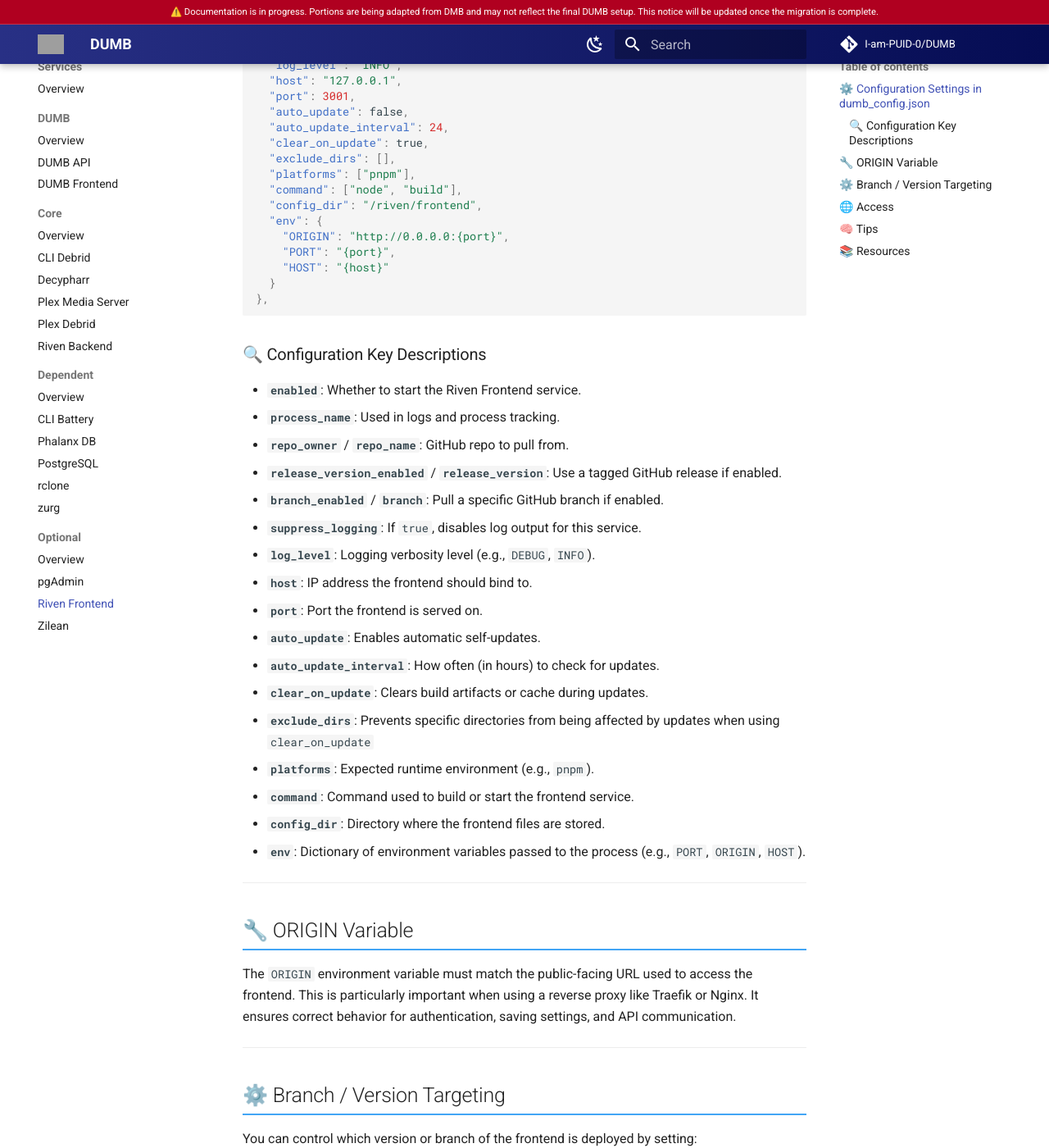
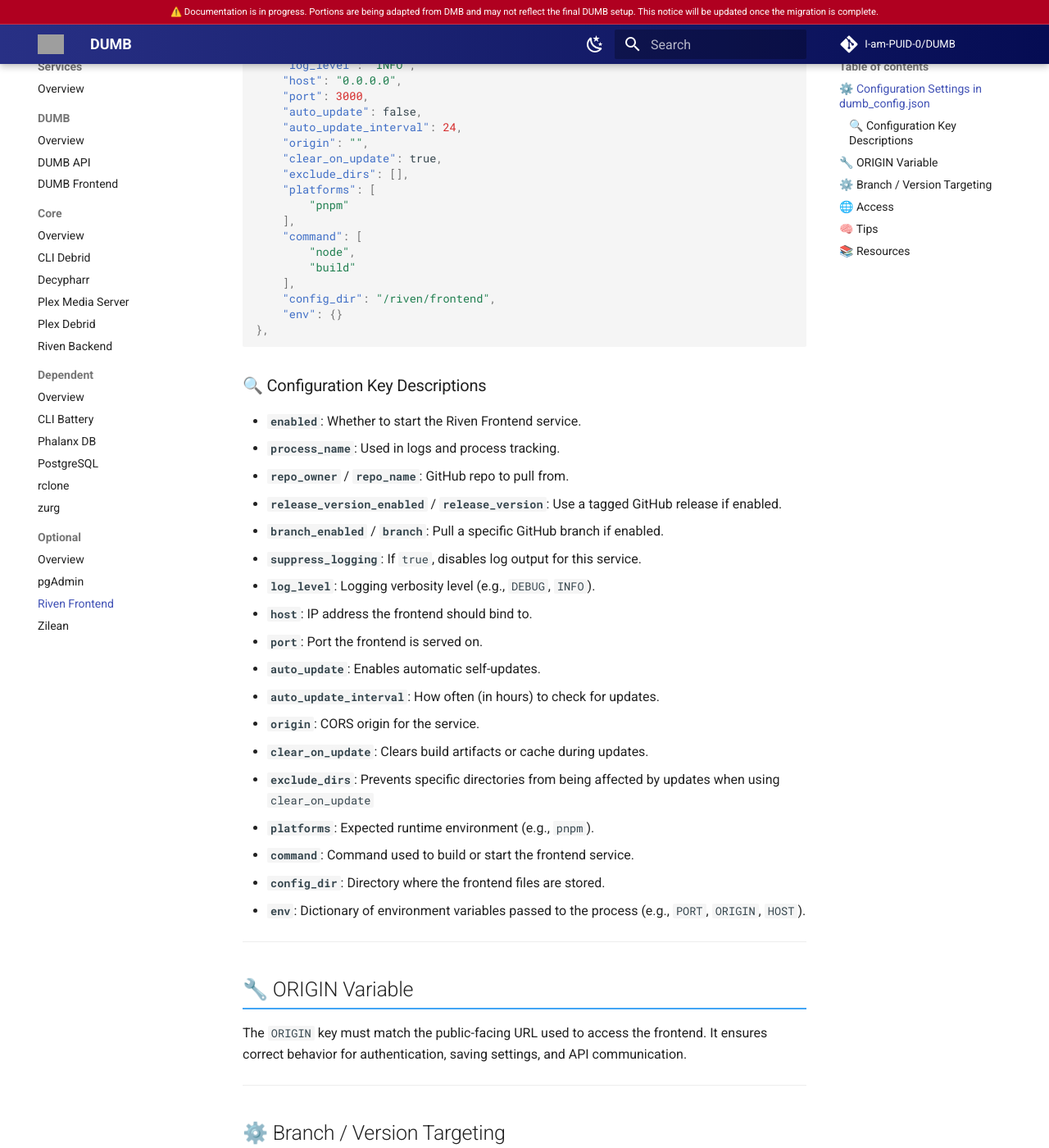
Before and after one commit to I-am-PUID-0/DUMB_docs, an MkDocs documentation site: the page built from docs/services/optional/riven-frontend.md, in a window 1280 px wide and 1400 px high, scrolled down 591 px. Shown: the whole window at 82% size. Built offline with MkDocs 1.6.1 and Material for MkDocs 9.7.7, drawn with Linux system fonts in a browser that asks for light colours; comment, search, counter and statistics services are not loaded; grey boxes are pictures that could not be loaded.

Commit message:
fix(docs): update riven_frontend configuration and add origin key description

````diff
--- a/docs/services/optional/riven-frontend.md
+++ b/docs/services/optional/riven-frontend.md
@@ -10,30 +10,32 @@ DUMB handles automatic installation and updates of the frontend, including versi
 
 ```json
 "riven_frontend": {
-  "enabled": false,
-  "process_name": "Riven Frontend",
-  "repo_owner": "rivenmedia",
-  "repo_name": "riven-frontend",
-  "release_version_enabled": false,
-  "release_version": "v0.17.0",
-  "branch_enabled": false,
-  "branch": "release-please--branches--main",
-  "suppress_logging": false,
-  "log_level": "INFO",
-  "host": "127.0.0.1",
-  "port": 3001,
-  "auto_update": false,
-  "auto_update_interval": 24,
-  "clear_on_update": true,
-  "exclude_dirs": [],
-  "platforms": ["pnpm"],
-  "command": ["node", "build"],
-  "config_dir": "/riven/frontend",
-  "env": {
-    "ORIGIN": "http://0.0.0.0:{port}",
-    "PORT": "{port}",
-    "HOST": "{host}"
-  }
+    "enabled": false,
+    "process_name": "Riven Frontend",
+    "repo_owner": "rivenmedia",
+    "repo_name": "riven-frontend",
+    "release_version_enabled": false,
+    "release_version": "v0.17.0",
+    "branch_enabled": false,
+    "branch": "release-please--branches--main",
+    "suppress_logging": false,
+    "log_level": "INFO",
+    "host": "0.0.0.0",
+    "port": 3000,
+    "auto_update": false,
+    "auto_update_interval": 24,
+    "origin": "",
+    "clear_on_update": true,
+    "exclude_dirs": [],
+    "platforms": [
+        "pnpm"
+    ],
+    "command": [
+        "node",
+        "build"
+    ],
+    "config_dir": "/riven/frontend",
+    "env": {}
 },
 ```
 
@@ -50,6 +52,7 @@ DUMB handles automatic installation and updates of the frontend, including versi
 - **`port`**: Port the frontend is served on.
 - **`auto_update`**: Enables automatic self-updates.
 - **`auto_update_interval`**: How often (in hours) to check for updates.
+- **`origin`**: CORS origin for the service.
 - **`clear_on_update`**: Clears build artifacts or cache during updates.
 - **`exclude_dirs`**: Prevents specific directories from being affected by updates when using `clear_on_update`
 - **`platforms`**: Expected runtime environment (e.g., `pnpm`).
@@ -60,7 +63,7 @@ DUMB handles automatic installation and updates of the frontend, including versi
 ---
 
 ## 🔧 ORIGIN Variable
-The `ORIGIN` environment variable must match the public-facing URL used to access the frontend. This is particularly important when using a reverse proxy like Traefik or Nginx. It ensures correct behavior for authentication, saving settings, and API communication.
+The `ORIGIN` key must match the public-facing URL used to access the frontend. It ensures correct behavior for authentication, saving settings, and API communication.
 
 ---
 
````
